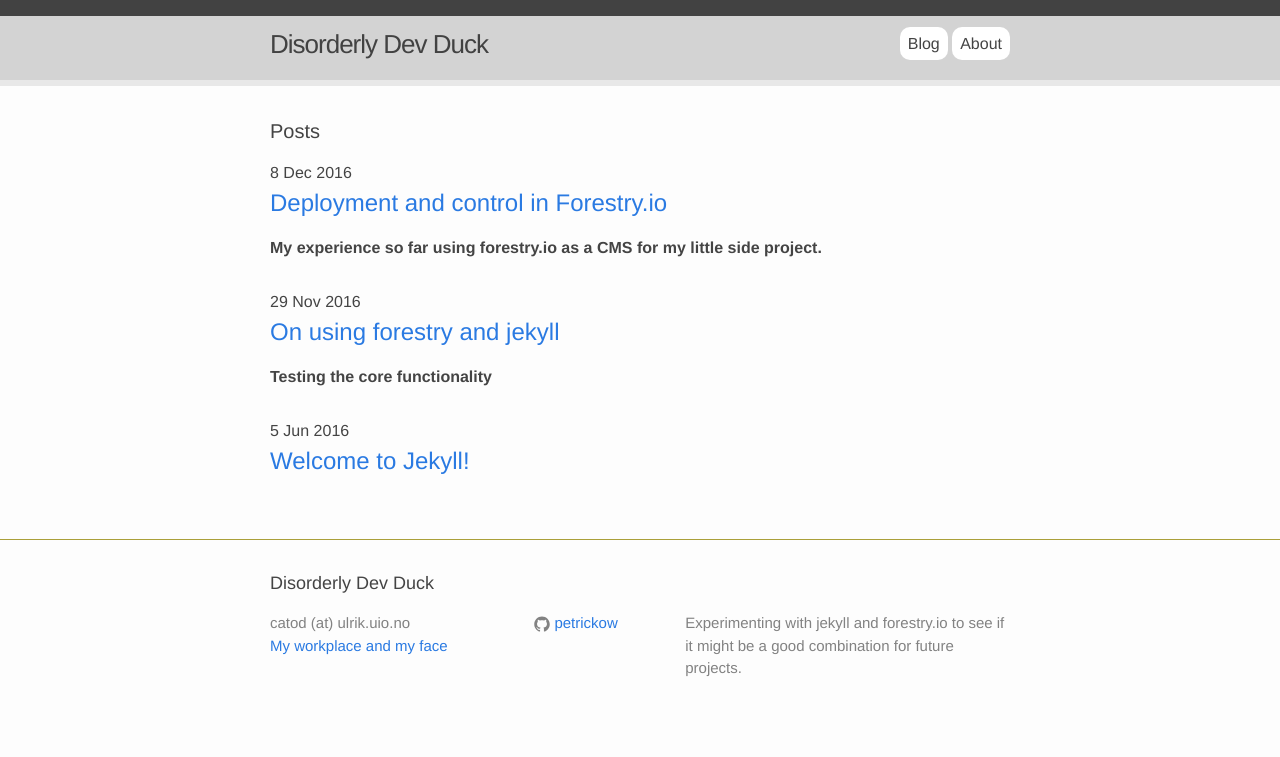
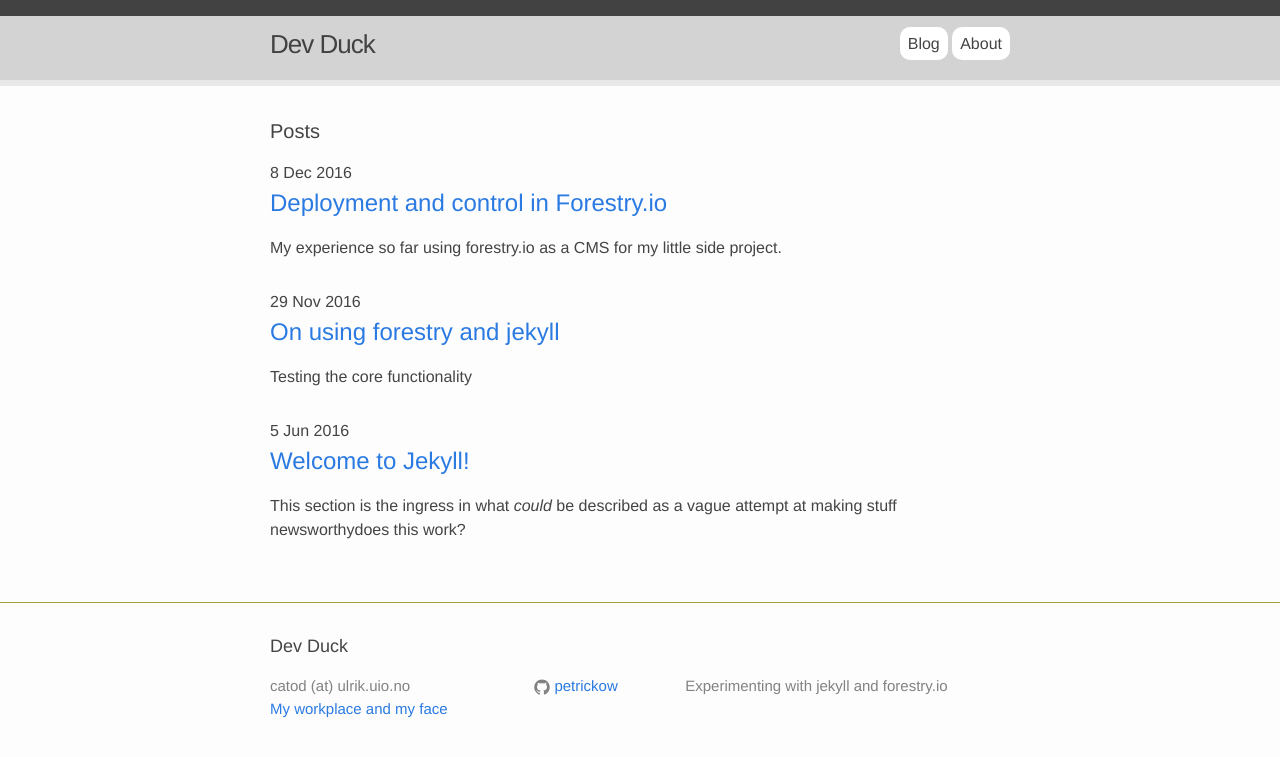
Before and after one commit to petrickow/petrickow.github.io, a Jekyll site: the page built from blog.html, in a window 1280 px wide. Shown: the top 757 px of the page. Built offline with Jekyll 4.4.1, drawn with Linux system fonts in a browser that asks for light colours.

Commit message:
Renamed the site Removed bold ingress

```diff
--- a/_config.yml
+++ b/_config.yml
@@ -6,11 +6,10 @@
 # 'jekyll serve'. If you change this file, please restart the server process.
 
 # Site settings
-title: Disorderly Dev Duck
+title: Dev Duck
 email: catod (at) ulrik.uio.no
 description: > # this means to ignore newlines until "baseurl:"
-    Experimenting with jekyll and forestry.io to see if it
-    might be a good combination for future projects.
+    Experimenting with jekyll and forestry.io
 #Write an awesome description for your new site here. You can edit this
 #line in _config.yml. It will appear in your document head meta (for
 #Google search results) and in your feed.xml site description.
--- a/blog.html
+++ b/blog.html
@@ -9,15 +9,16 @@ permalink: "/blog/"
     <ul class="post-list">
         {% for post in site.posts %}
         <li>
+
             {{ post.date | date: "%-d %b %Y" }}
 
             <h2>
                 <a class="post-link" href="{{ post.url | prepend: site.baseurl }}">{{ post.title }}</a>
             </h2>
+            <p>
+                {{post.ingress}}
+            </p>
             {% if forloop.index0 < 2 and post.ingress %}
-            <p>
-                <b>{{post.ingress}}</b>
-            </p>
             {% endif %}
         </li>
         {% endfor %}
```
